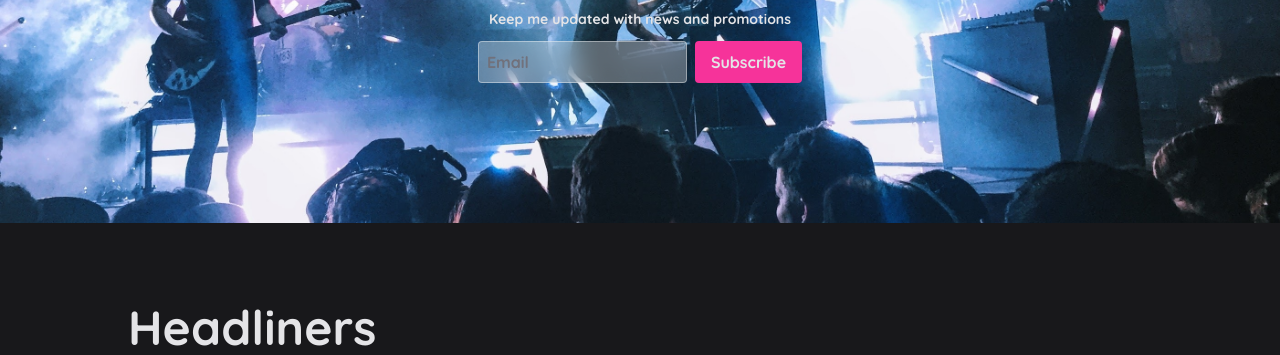
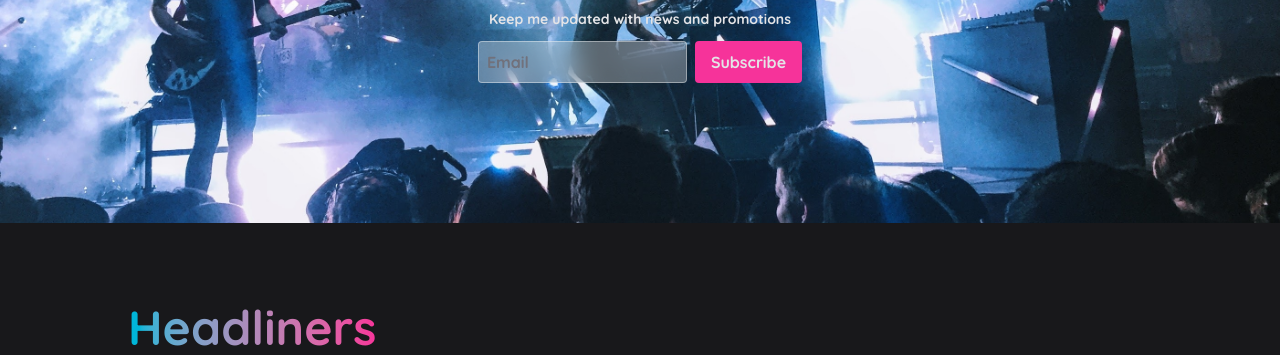
Before and after one commit to israeltx/tailwind_music_festival, a website: page index.html in a window 1280 px wide. Shown: the part 440-795 px from the top of the page. Drawn offline with Linux system fonts and the light colour scheme.

Commit message:
Implement gradient to the headliners text

```diff
--- a/index.html
+++ b/index.html
@@ -152,7 +152,7 @@
     </header>
     <!-- Start of Content Wrapper -->
     <div class="max-w-5xl mx-auto mt-20 text-zinc-900 dark:text-zinc-200">
-      <h2>Headliners</h2>
+      <h2><span class="text-transparent bg-linear-to-r from-cyan-500 to-pink-500 bg-clip-text">Headliners</span></h2>
       <p>Experience the sonic delight from these made-up artists across 7 days that music fans are calling “one of the many gigs that will happen this year</p>
       <!-- Carousel -->
       <div class="flex">
```
Also changed, not shown: dist/output.css.
